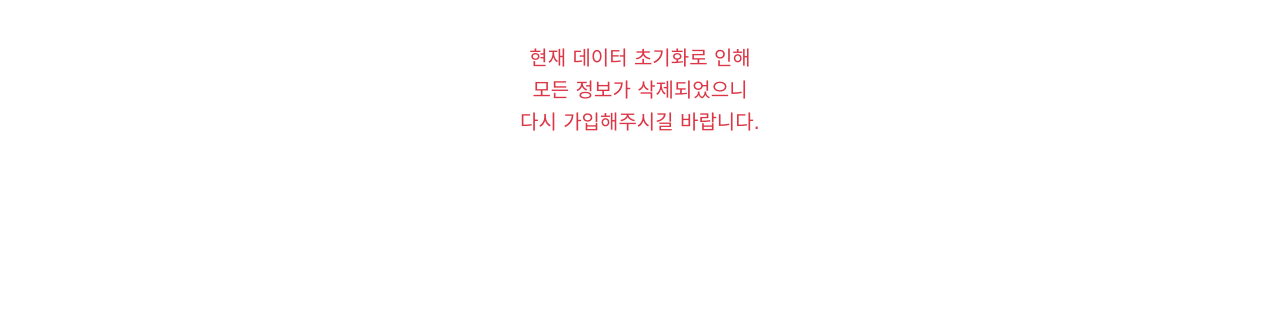
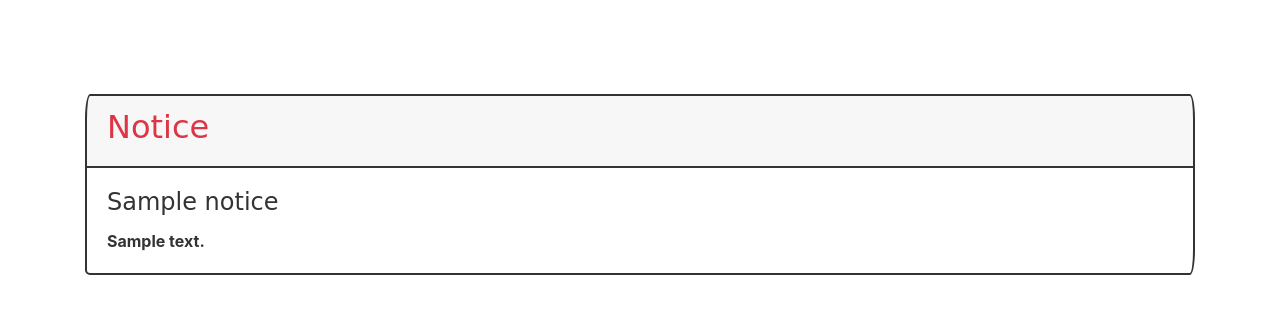
Before and after one commit to nfl1ryxditimo12/Soogle_Project, a Django app: template templates/index.html in a window 1280 px wide. Shown: the part 74-388 px from the top of the page. Run offline with Django 3.2, Linux system fonts and the light colour scheme; the template is opened without the code that fills it: most values are stand-ins (such as "Sample title", 1, 10 or a date in 2020); some libraries are stand-ins or nearby versions; some web fonts are replaced.

Commit message:
Soogle v 1.5.1 (Alpha)
- Index 공지사항 추가

```diff
--- a/soogle/views.py
+++ b/soogle/views.py
@@ -6,6 +6,7 @@ from django.core.paginator import Paginator
 from django.contrib.auth.decorators import login_required
 from django.db.models import Q, Count
 from django.contrib import messages
+from notice.models import Notice
 
 import logging
 # Create your views here.
@@ -13,7 +14,8 @@ import logging
 logger = logging.getLogger('soogle')
 
 def index(request):
-    return render(request, 'index.html')
+    notice_index = Notice.objects.order_by('-create_date')
+    return render(request, 'index.html', {'notice_index': notice_index})
 
 def profile(request):
     pass
--- a/templates/index.html
+++ b/templates/index.html
@@ -2,10 +2,25 @@
 
 
 {% block contents %}
-<div class="text-danger text-center">
-	<h5>현재 데이터 초기화로 인해</h5>
-	<h5>모든 정보가 삭제되었으니</h5>
-	<h5>다시 가입해주시길 바랍니다.</h5>
+<div class="row">
+	<div class="col-12">
+
+		<div class="mt-5">
+			<div class="card text-primary mb-3">
+			    <div class="card-header">
+				    <a href="{% url 'notice:notice_list' %}" class="text-danger"><h2>Notice</h2></a>
+			    </div>
+				<div class="card-body">
+					{% for notice in notice_index %}
+					<h4 class="card-title">{{ notice.title }}</h4>
+					<p class="card-text">{{ notice.contents }}</p>
+					{% endfor %}
+			    </div>
+			</div>
+		</div>
+	</div>
 </div>
 
+
+
 {% endblock %}
```
Also changed, not shown: README.md.
